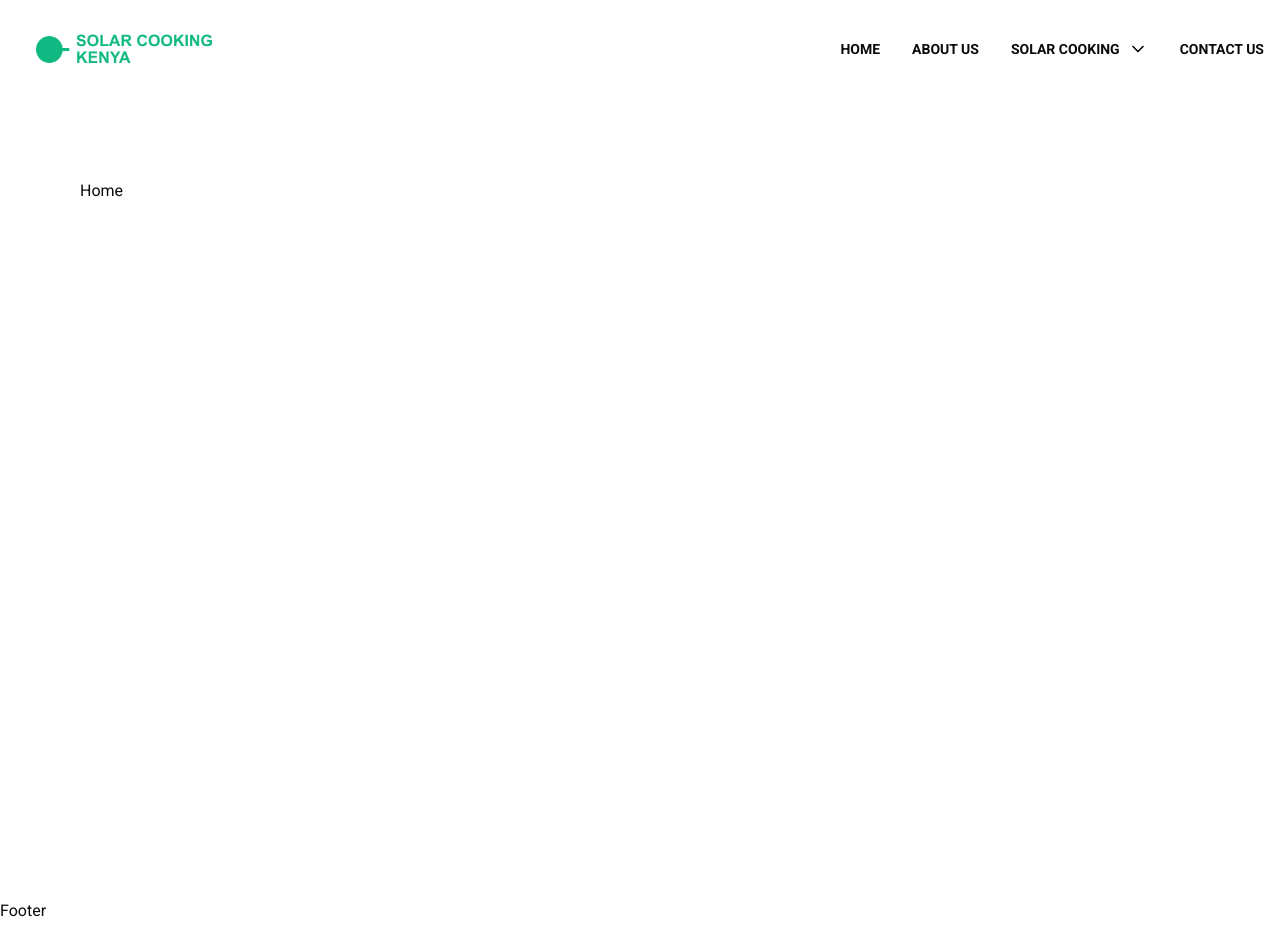
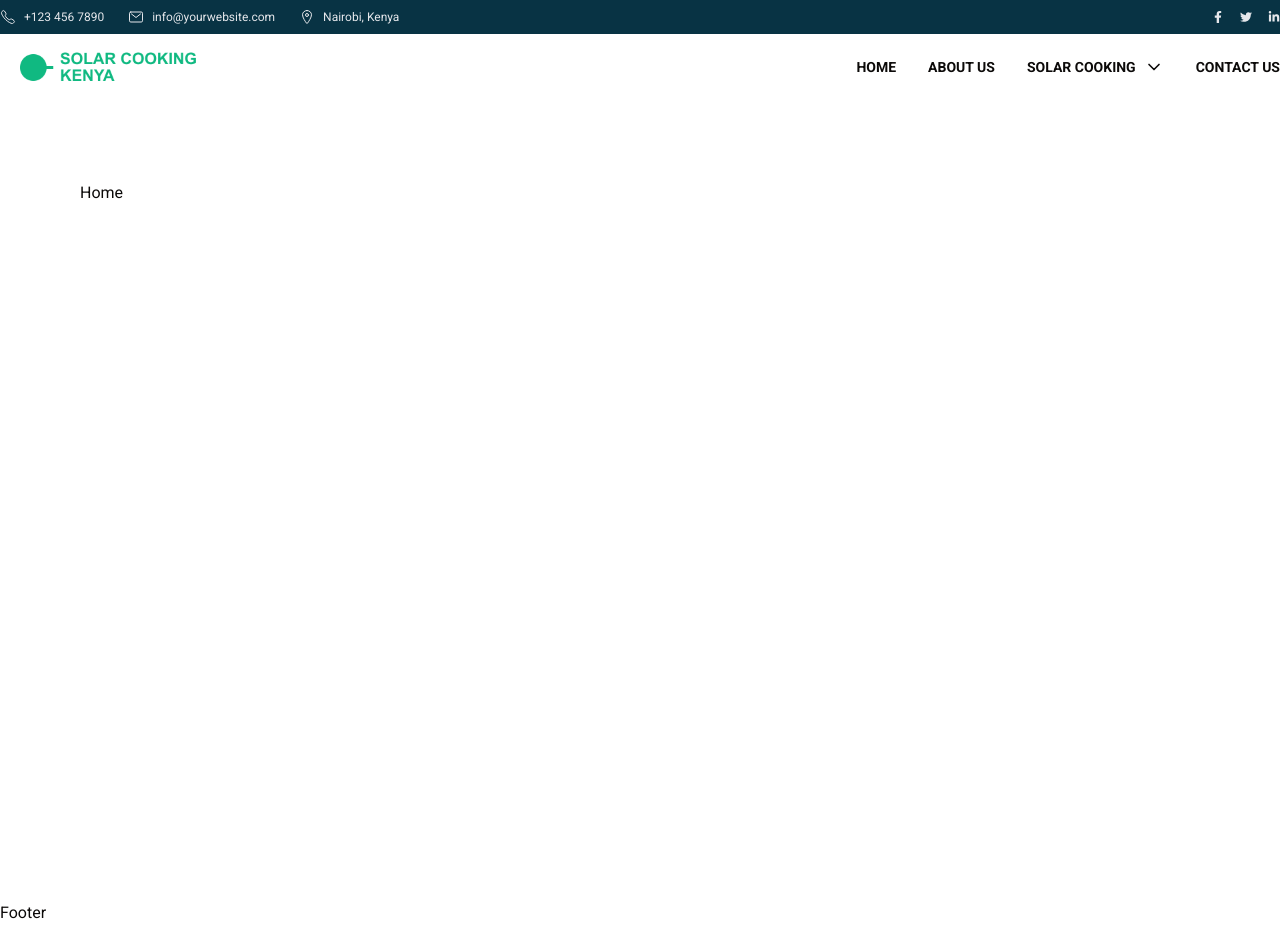
Before and after one commit to dinhe878/solarcookingkenya, a Next.js app: page / in a window 1280 px wide. Built offline with nearby package versions, Linux system fonts and the light colour scheme.

Commit message:
infobar added

```diff
--- a/package.json
+++ b/package.json
@@ -16,6 +16,7 @@
     "next": "14.2.15",
     "react": "^18",
     "react-dom": "^18",
+    "react-icons": "^5.3.0",
     "tailwind-merge": "^2.5.4",
     "tailwindcss-animate": "^1.0.7"
   },
--- a/src/components/Header/Header.tsx
+++ b/src/components/Header/Header.tsx
@@ -5,13 +5,15 @@ import Link from "next/link";
 import { ROUTES } from "@/constants/route";
 import Image from "next/image";
 import { ChevronDown, Menu, X } from "lucide-react";
+import InfoBar from "./InfoBar";
 
 const Header = () => {
   const [mobileMenuOpen, setMobileMenuOpen] = useState(false);
   const [dropdownOpen, setDropdownOpen] = useState(false);
 
   return (
-    <header className="bg-background text-foreground p-4">
+    <header className="bg-background text-foreground ">
+      <InfoBar />
       <div className="container mx-auto flex justify-between items-center">
         <Image
           src="/logo.png"
@@ -29,7 +31,7 @@ const Header = () => {
         </button>
 
         {/* Desktop Navigation */}
-        <nav className="hidden lg:flex space-x-8 uppercase text-title-small font-semibold">
+        <nav className="hidden lg:flex space-x-8 uppercase text-title-small font-semibold ">
           {ROUTES.map((route, index) =>
             route.dropdown ? (
               <div
@@ -38,8 +40,8 @@ const Header = () => {
                 onMouseEnter={() => setDropdownOpen(true)}
                 onMouseLeave={() => setDropdownOpen(false)}>
                 <button className="hover:text-secondary hover:font-bold uppercase text-title-small font-semibold  py-4 flex items-center justify-between">
-                  {route.name}{" "}
-                  <span className="ml-2 ">
+                  {route.name}
+                  <span className="ml-2">
                     <ChevronDown size={20} />
                   </span>
                 </button>
@@ -49,7 +51,7 @@ const Header = () => {
                       <Link
                         key={subIndex}
                         href={item.path}
-                        className="block px-4 py-4 hover:text-secondary-foreground hover:bg-secondary">
+                        className="block px-4 py-4 hover:text-secondary-foreground hover:bg-secondary ">
                         {item.name}
                       </Link>
                     ))}
--- /dev/null
+++ b/src/components/Header/InfoBar.tsx
@@ -0,0 +1,73 @@
+import React from "react";
+import {
+  IoLocationOutline,
+  IoMailOutline,
+  IoCallOutline,
+} from "react-icons/io5";
+import { FaFacebookF, FaTwitter, FaLinkedinIn } from "react-icons/fa";
+
+const InfoBar = () => {
+  return (
+    <div className="bg-[#083344] text-gray-200 py-2">
+      <div className="container mx-auto flex justify-between items-center">
+        {/* Contact Information */}
+        <div className="flex space-x-6">
+          <div className="flex items-center">
+            <span className="mr-2">
+              <IoCallOutline />
+            </span>
+            <a
+              href="tel:+1234567890"
+              className="hover:text-secondary text-label-medium">
+              +123 456 7890
+            </a>
+          </div>
+          <div className="flex items-center">
+            <span className="mr-2">
+              <IoMailOutline />
+            </span>
+            <a
+              href="mailto:info@yourwebsite.com"
+              className="hover:text-secondary text-label-medium">
+              info@yourwebsite.com
+            </a>
+          </div>
+          <div className="flex items-center">
+            <span className="mr-2">
+              <IoLocationOutline />
+            </span>
+            <span className="hover:text-secondary text-label-medium">
+              Nairobi, Kenya
+            </span>
+          </div>
+        </div>
+        {/* Social Media Links */}
+        <div className="flex space-x-4">
+          <a
+            href="https://facebook.com"
+            className="hover:text-secondary text-label-medium"
+            target="_blank"
+            rel="noopener noreferrer">
+            <FaFacebookF />
+          </a>
+          <a
+            href="https://twitter.com"
+            className="hover:text-secondary text-label-medium"
+            target="_blank"
+            rel="noopener noreferrer">
+            <FaTwitter />
+          </a>
+          <a
+            href="https://linkedin.com"
+            className="hover:text-secondary text-label-medium"
+            target="_blank"
+            rel="noopener noreferrer">
+            <FaLinkedinIn />
+          </a>
+        </div>
+      </div>
+    </div>
+  );
+};
+
+export default InfoBar;
```
Also changed, not shown: 1 other file (tests, documents, lock files or other folders).
